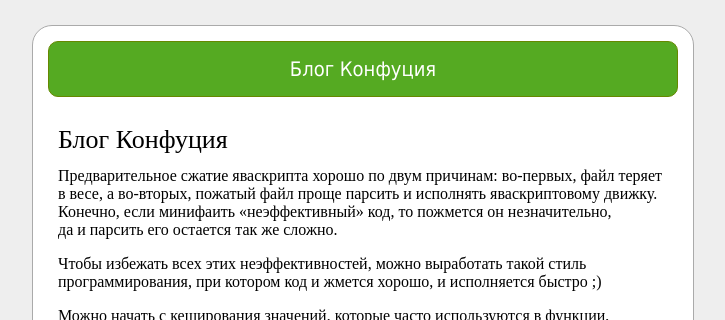
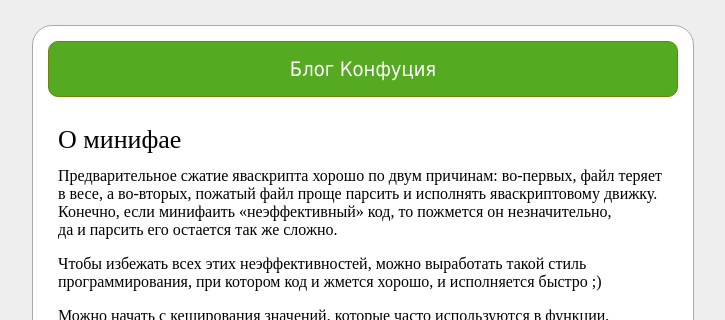
Before and after one commit to kung-fu-tzu/leonov.github.io, a Jekyll site: the page built from _posts/2009-02-09-about-minify.html, in a window 1280 px wide. Shown: the top 320 px of the page, without its empty margins (277-1002 px from the left). Built offline with Jekyll 4.4.1, drawn with Linux system fonts in a browser that asks for light colours.

Commit message:
post.title -> page.title

```diff
--- a/_layouts/post.html
+++ b/_layouts/post.html
@@ -13,7 +13,7 @@
 
 <div class="post">
 	<section>
-		<h class="title">{{ site.title }}</h>
+		<h class="title">{{ page.title }}</h>
 		<span class="date">{{ post.date | date: "%d.%m.%Y" }}</span>
 		<section class="content">
 		{{ content }}
@@ -31,7 +31,7 @@
 		</dd>
 	</dl>
 
-	<div class="comments">Очень жду ваших комментариев <a href="mailto:Комментарии блога Конфуция <{{ site.author.email }}>?subject=Re: {{ post.title }}">на почту</a>.</div>
+	<div class="comments">Очень жду ваших комментариев <a href="mailto:Комментарии блога Конфуция <{{ site.author.email }}>?subject=Re: {{ page.title }}">на почту</a>.</div>
 </div>
 
 </div>
```
